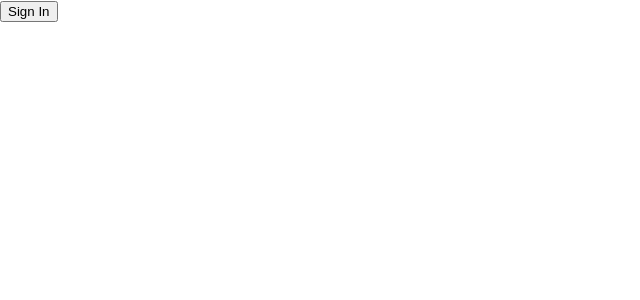
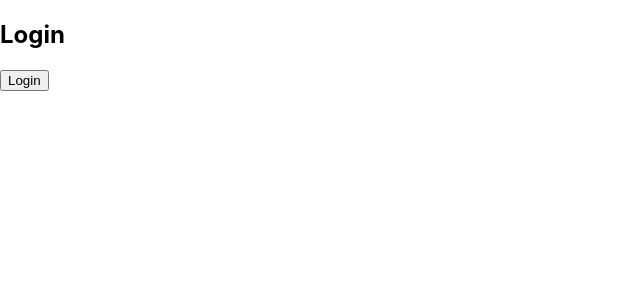
Before and after one commit to AyakaYasuda/React-Redux-EC-App-2, a React (Create React App) app: page /login in a window 1280 px wide. Shown: the top 300 px of the page, without its empty margins (0-640 px from the left). Built offline with nearby package versions, Linux system fonts and the light colour scheme.

Commit message:
created routing to Login and Home

```diff
--- a/package.json
+++ b/package.json
@@ -11,11 +11,11 @@
     "@testing-library/user-event": "^13.5.0",
     "connected-react-router": "^6.9.2",
     "firebase": "^9.6.4",
-    "history": "^5.2.0",
+    "history": "^4.10.1",
     "react": "^17.0.2",
     "react-dom": "^17.0.2",
     "react-redux": "^7.2.6",
-    "react-router": "^6.2.1",
+    "react-router": "^5.2.1",
     "react-scripts": "5.0.0",
     "redux": "^4.1.2",
     "redux-actions": "^2.6.5",
--- a/src/App.js
+++ /dev/null
@@ -1,25 +0,0 @@
-import React from 'react';
-
-import { useDispatch, useSelector } from 'react-redux';
-import { signInAction } from './reducks/users/actions';
-
-const App = () => {
-  const dispatch = useDispatch();
-  const selector = useSelector(state => state);
-
-  console.log(selector.users);
-
-  return (
-    <div>
-      <button
-        onClick={() =>
-          dispatch(signInAction({ uid: '00001', username: 'tarahack' }))
-        }
-      >
-        Sign In
-      </button>
-    </div>
-  );
-};
-
-export default App;
--- /dev/null
+++ b/src/App.jsx
@@ -0,0 +1,12 @@
+import React from 'react';
+import Router from './Router';
+
+const App = () => {
+  return (
+    <main>
+      <Router />
+    </main>
+  );
+};
+
+export default App;
--- /dev/null
+++ b/src/Router.jsx
@@ -0,0 +1,14 @@
+import React from 'react';
+import { Switch, Route } from 'react-router';
+import { Login, Home } from './templates';
+
+const Router = () => {
+  return (
+    <Switch>
+      <Route exact path={'/login'} component={Login} />
+      <Route exact path={'(/)?'} component={Home} />
+    </Switch>
+  );
+};
+
+export default Router;
--- a/src/index.js
+++ b/src/index.js
@@ -3,14 +3,19 @@ import ReactDOM from 'react-dom';
 import './index.css';
 import { Provider } from 'react-redux';
 import createStore from './reducks/store/store';
+import { ConnectedRouter } from 'connected-react-router';
+import * as History from 'history';
 import App from './App';
 import reportWebVitals from './reportWebVitals';
 
-export const store = createStore();
+const history = History.createBrowserHistory();
+export const store = createStore(history);
 
 ReactDOM.render(
   <Provider store={store}>
-    <App />
+    <ConnectedRouter history={history}>
+      <App />
+    </ConnectedRouter>
   </Provider>,
   document.getElementById('root')
 );
--- a/src/reducks/store/store.js
+++ b/src/reducks/store/store.js
@@ -1,11 +1,18 @@
-import { createStore as reduxCreateStore, combineReducers } from 'redux';
+import {
+  createStore as reduxCreateStore,
+  combineReducers,
+  applyMiddleware,
+} from 'redux';
+import { connectRouter, routerMiddleware } from 'connected-react-router';
 
 import { UsersReducer } from '../users/reducers';
 
-export default function createStore() {
+export default function createStore(history) {
   return reduxCreateStore(
     combineReducers({
+      router: connectRouter(history),
       users: UsersReducer,
-    })
+    }),
+    applyMiddleware(routerMiddleware(history))
   );
 }
--- /dev/null
+++ b/src/templates/Home.jsx
@@ -0,0 +1,7 @@
+import React from 'react';
+
+const Home = () => {
+  return <h2>Home</h2>;
+};
+
+export default Home;
--- /dev/null
+++ b/src/templates/Login.jsx
@@ -0,0 +1,18 @@
+import React from 'react';
+import { useDispatch, useSelector } from 'react-redux';
+import { push } from 'connected-react-router';
+
+const Login = () => {
+  const dispatch = useDispatch();
+  const selector = useSelector(state => state);
+
+  console.log(selector.router);
+
+  return (
+    <div>
+      <h2>Login</h2>
+      <button onClick={() => dispatch(push('/'))}>Login</button>
+    </div>
+  );
+};
+export default Login;
--- /dev/null
+++ b/src/templates/index.js
@@ -0,0 +1,2 @@
+export { default as Login } from './Login';
+export { default as Home } from './Home';
```
Also changed, not shown: 1 other file (tests, documents, lock files or other folders).
